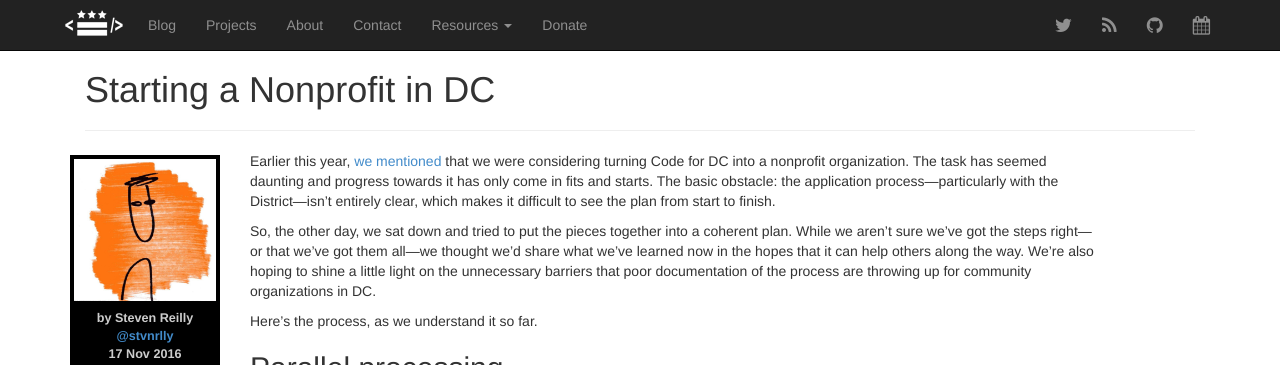
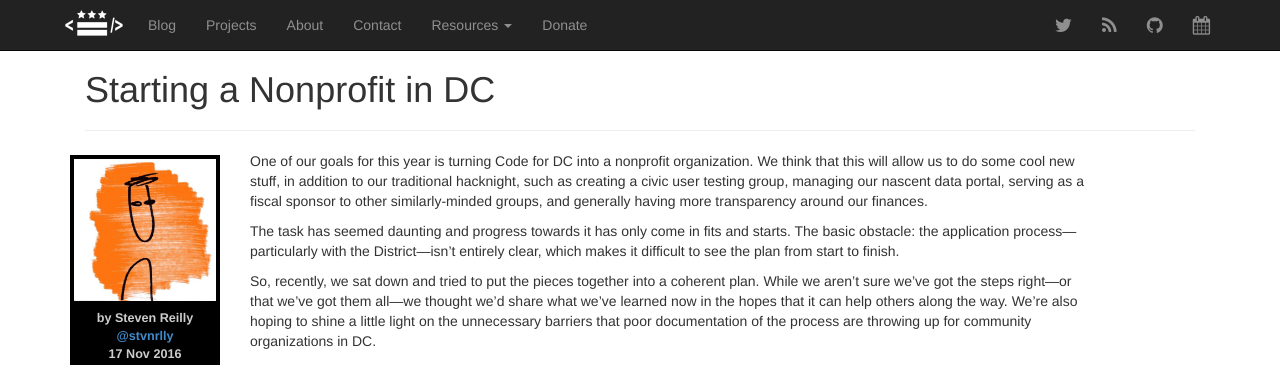
Before and after one commit to civictechdc/codefordc.github.com, a Jekyll site: the page built from blog/_posts/2016-11-17-start-nonprofit.md, in a window 1280 px wide and 900 px high, cut to the strip 0-365 px from the top of the window. Built offline with Jekyll 4.4.1, drawn with Linux system fonts in a browser that asks for light colours.

Commit message:
more edits than i thought

```diff
--- a/blog/_posts/2016-11-17-start-nonprofit.md
+++ b/blog/_posts/2016-11-17-start-nonprofit.md
@@ -6,13 +6,14 @@
 - mbailey
 date: 2016-11-17 16:12:01
 categories: blog
-description: "Our plan for becoming a nonprofit"
+description: "Our step-by-step plan for becoming a nonprofit"
 ---
 
-Earlier this year, [we mentioned]() that we were considering turning Code for DC into a nonprofit organization. The task has seemed daunting and progress towards it has only come in fits and starts. The basic obstacle: the application process—particularly with the District—isn’t entirely clear, which makes it difficult to see the plan from start to finish.
+One of our goals for this year is turning Code for DC into a nonprofit organization. We think that this will allow us to do some cool new stuff, in addition to our traditional hacknight, such as creating a civic user testing group, managing our nascent data portal, serving as a fiscal sponsor to other similarly-minded groups, and generally having more transparency around our finances.
 
-So, the other day, we sat down and tried to put the pieces together into a coherent plan. While we aren’t sure we’ve got the steps right—or that we’ve got them all—we thought we’d share what we’ve learned now in the hopes that it can help others along the way. We’re also hoping to shine a little light on the unnecessary barriers that poor documentation of the process are throwing up for community organizations in DC.
+The task has seemed daunting and progress towards it has only come in fits and starts. The basic obstacle: the application process—particularly with the District—isn’t entirely clear, which makes it difficult to see the plan from start to finish.
 
+So, recently, we sat down and tried to put the pieces together into a coherent plan. While we aren’t sure we’ve got the steps right—or that we’ve got them all—we thought we’d share what we’ve learned now in the hopes that it can help others along the way. We’re also hoping to shine a little light on the unnecessary barriers that poor documentation of the process are throwing up for community organizations in DC.
 
 Here's the process, as we understand it so far.
 
@@ -23,15 +24,11 @@
 
 One of the things that makes this process extra fun is that it involves both federal and local agencies. The processes sort of leap-frog each other, so there’ll be a bit of back and forth. For example, filing the federal IRS form 1023 requires incorporation with your local government. Also, filing the local OTR form 500 requires getting an Employer Identification Number from the IRS. The Free Law Project (FLP) went through this process a couple years ago in California and [wrote up their steps](http://michaeljaylissner.com/posts/2014/10/14/becoming-a-non-profit/), which seem to confirm this flow.
 
-
 In very broad strokes, you’ll (1) register a corporate entity separately with DC and the federal government, then (2) using some information from that step, apply for tax exemption from DC and the federal government. The exact process varies state by state, although there are a lot of similarities, so people outside DC may still find the overarching themes and federal parts useful.
-
 
 ## Overview
 
-
 Having gotten through the up front questions of where to start, we spent some time figuring out what seem to be the main steps in the DC-specific process.
-
 
 At first, the process appeared to involve three separate DC agencies:
 
```
